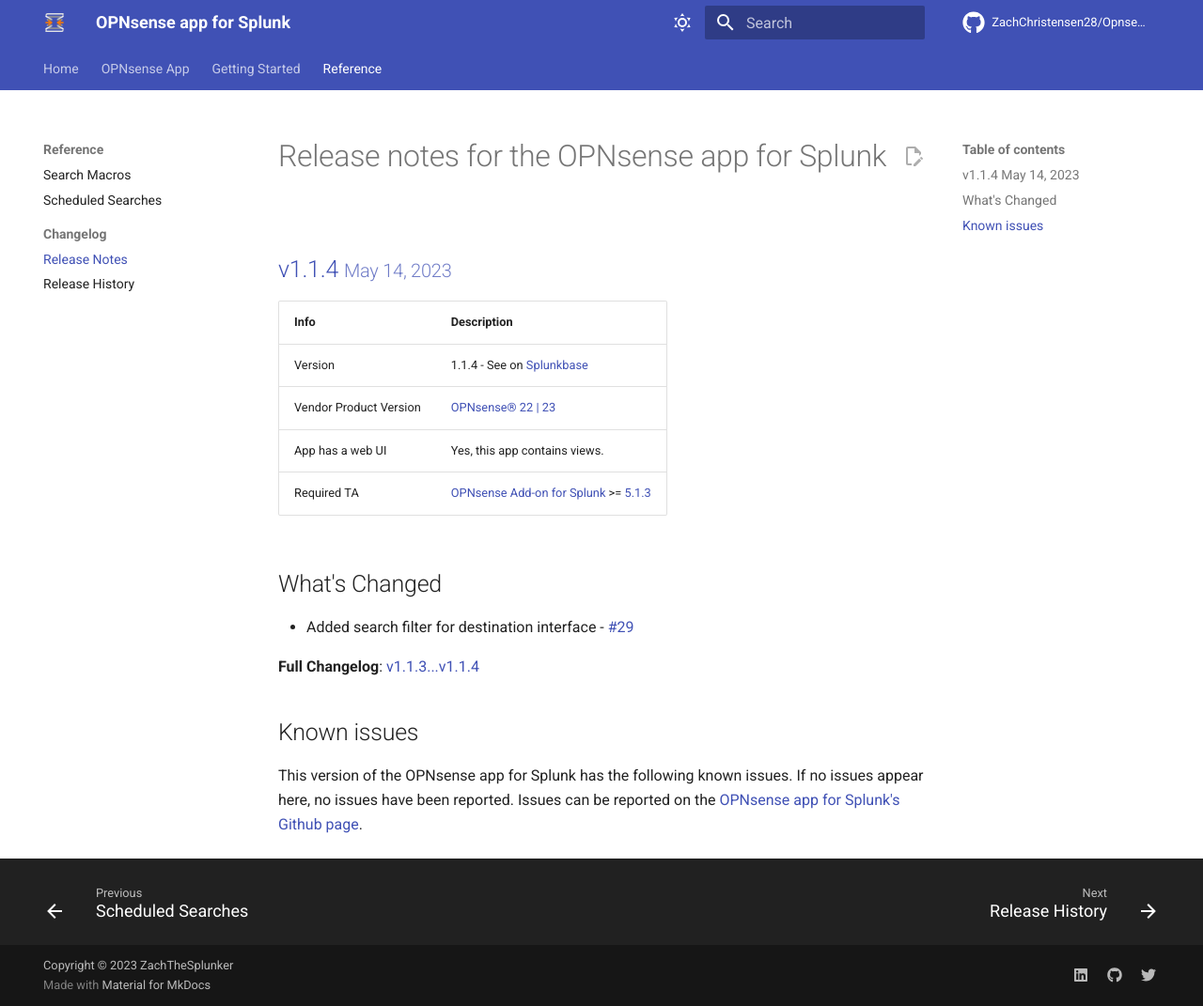
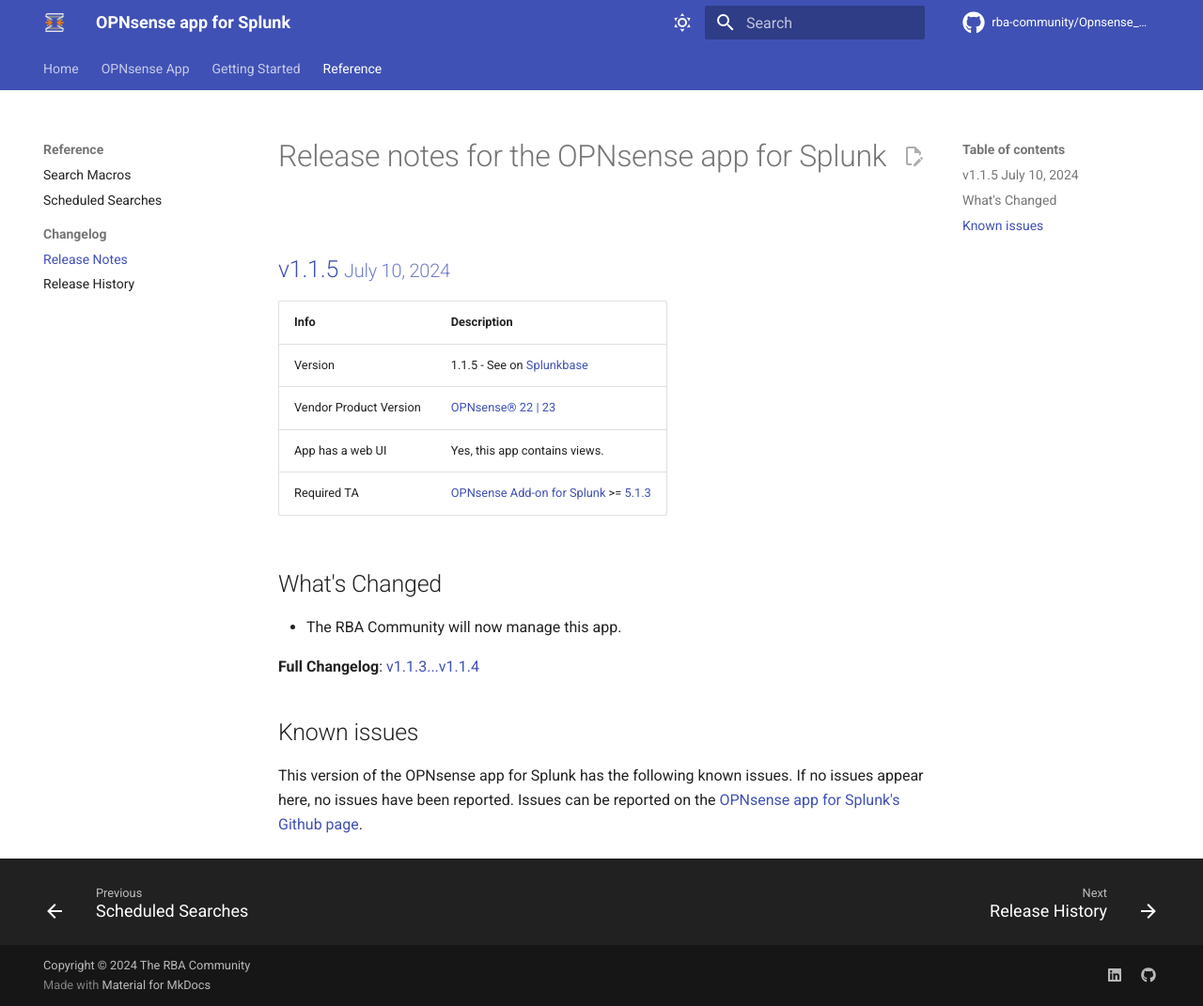
Before and after one commit to rba-community/Opnsense_App_for_Splunk, an MkDocs documentation site: the page built from docs/reference/releases/index.md, in a window 1280 px wide and 1071 px high. Shown: the whole window at 94% size. Built offline with MkDocs 1.6.1 and Material for MkDocs 9.7.7, drawn with Linux system fonts in a browser that asks for light colours; comment, search, counter and statistics services are not loaded.

Commit message:
inital commit by the RBA Community
Signed-off-by: rbacommunity <admin@rba.community>

```diff
--- a/docs/reference/releases/index.md
+++ b/docs/reference/releases/index.md
@@ -1,20 +1,20 @@
 # Release notes for the OPNsense app for Splunk
 
-## [v1.1.4 <small>May 14, 2023</small>](https://github.com/ZachChristensen28/Opnsense_App_for_Splunk/releases/tag/v1.1.4){ target="blank" }
+## [v1.1.5 <small>July 10, 2024</small>](https://github.com/rba-community/Opnsense_App_for_Splunk/releases/tag/v1.1.5){ target="blank" }
 
  Info | Description
 ------|----------
-Version | 1.1.4 - See on [Splunkbase](https://splunkbase.splunk.com/app/5372/){ target=blank }
+Version | 1.1.5 - See on [Splunkbase](https://splunkbase.splunk.com/app/5372/){ target=blank }
 Vendor Product Version | [OPNsense® 22 \| 23](https://opnsense.org/){ target=blank }
 App has a web UI | Yes, this app contains views.
-Required TA | [OPNsense Add-on for Splunk](https://splunkbase.splunk.com/app/4538/){ target=blank } >= [5.1.3](https://github.com/ZachChristensen28/TA-opnsense/releases){ target=blank }
+Required TA | [OPNsense Add-on for Splunk](https://splunkbase.splunk.com/app/4538/){ target=blank } >= [5.1.3](https://github.com/rba-community/TA-opnsense/releases){ target=blank }
 
 ## What's Changed
 
-* Added search filter for destination interface - [#29](https://github.com/ZachChristensen28/Opnsense_App_for_Splunk/issues/29){ target="blank" }
+* The RBA Community will now manage this app.
 
-**Full Changelog**: [v1.1.3...v1.1.4](https://github.com/ZachChristensen28/Opnsense_App_for_Splunk/compare/v1.1.3...v1.1.4){ target=blank }
+**Full Changelog**: [v1.1.3...v1.1.4](https://github.com/rba-community/Opnsense_App_for_Splunk/compare/v1.1.3...v1.1.4){ target=blank }
 
 ## Known issues
 
-This version of the OPNsense app for Splunk has the following known issues. If no issues appear here, no issues have been reported. Issues can be reported on the [OPNsense app for Splunk's Github page](https://github.com/ZachChristensen28/Opnsense_App_for_Splunk/issues){ target=blank }.
+This version of the OPNsense app for Splunk has the following known issues. If no issues appear here, no issues have been reported. Issues can be reported on the [OPNsense app for Splunk's Github page](https://github.com/rba-community/Opnsense_App_for_Splunk/issues){ target=blank }.
--- a/mkdocs.yml
+++ b/mkdocs.yml
@@ -1,7 +1,7 @@
 site_name: OPNsense app for Splunk
 edit_uri: edit/main/docs/
-repo_url: https://github.com/ZachChristensen28/Opnsense_App_for_Splunk
-repo_name: ZachChristensen28/Opnsense_App_for_Splunk
+repo_url: https://github.com/rba-community/Opnsense_App_for_Splunk
+repo_name: rba-community/Opnsense_App_for_Splunk
 site_description: >-
   Welcome to the Home of the OPNsense App for Splunk documentation. The OPNsense App for Splunk helps make your firewall data meaningful. Visualize system or security related events recorded by the OPNsense® Firewall. This app requires the OPNsense Add-on for Splunk.
 
@@ -90,13 +90,11 @@ theme:
 extra:
   social:
     - icon: fontawesome/brands/linkedin
-      link: https://www.linkedin.com/in/zachthesplunker/
+      link: https://www.linkedin.com/groups/12702283/
     - icon: fontawesome/brands/github
-      link: https://github.com/ZachChristensen28
-    - icon: fontawesome/brands/twitter
-      link: https://twitter.com/ZachTheSplunker
+      link: https://github.com/rba-community/Opnsense_App_for_Splunk
 
-copyright: Copyright &copy; 2023 ZachTheSplunker
+copyright: Copyright &copy; 2024 The RBA Community
 
 nav:
   - Home: index.md
```
Also changed, not shown: README.md (+7 -7 lines), docs/index.md (+2 -2 lines), docs/landing-page.md (+1 -1 lines), docs/reference/releases/release-history.md (+9 -1 lines), docs/requirements.txt (+4 -4 lines), src/Opnsense_App_for_Splunk/default/app.conf (+4 -4 lines), 8 other files.
